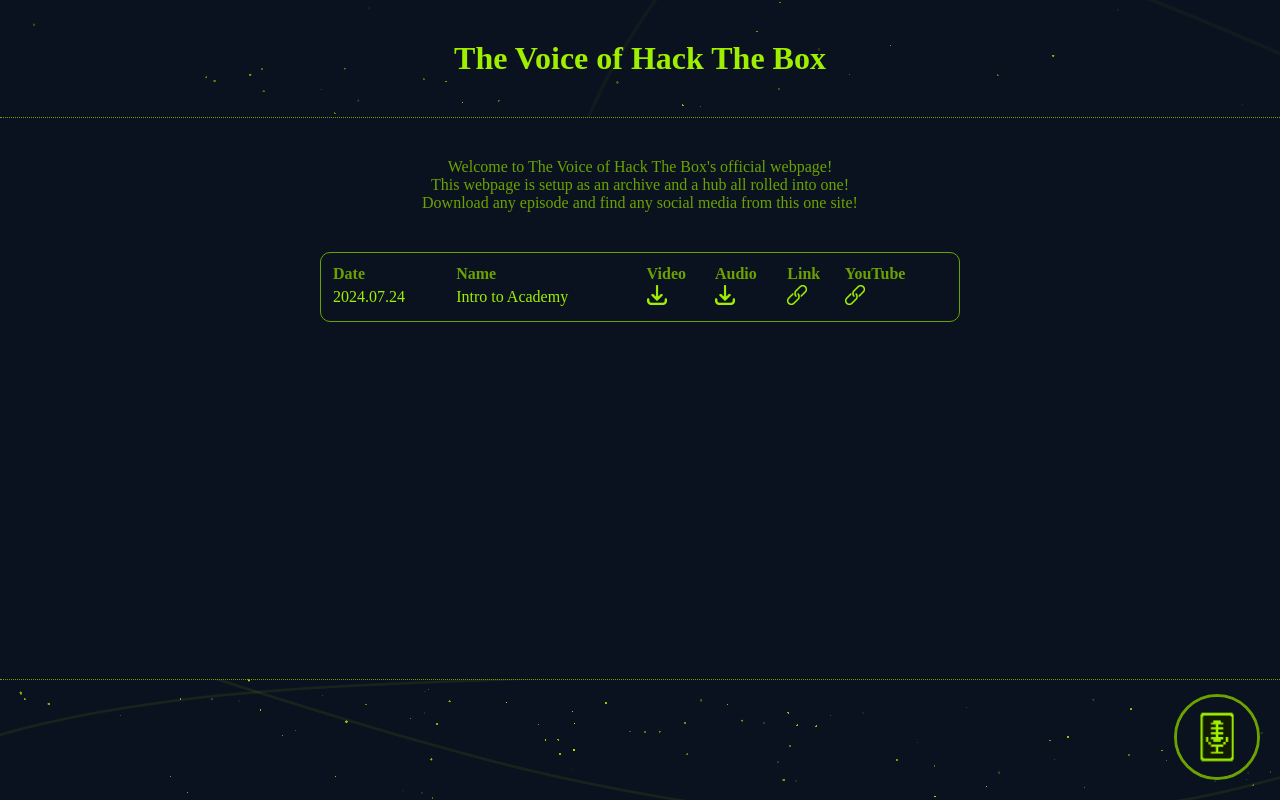
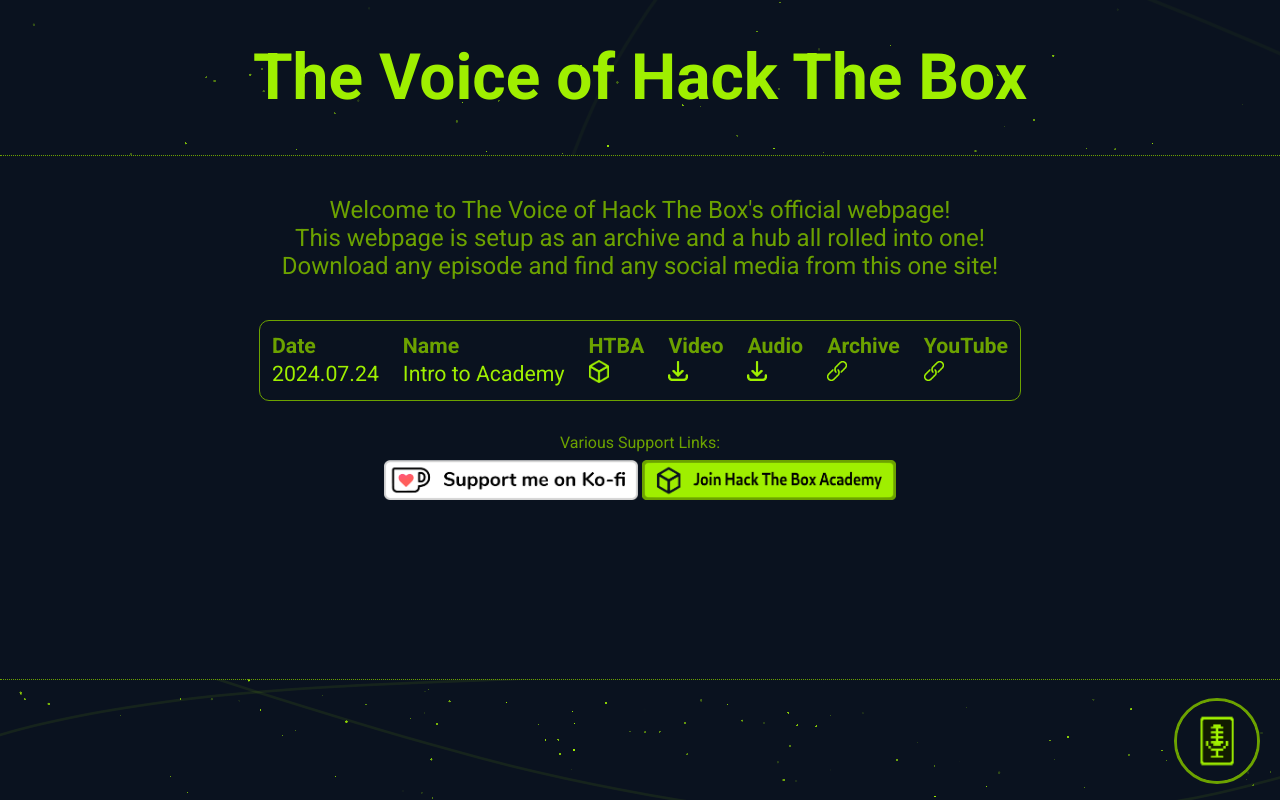
Before and after one commit to VoHTB/VoHTB.github.io, a plain HTML site: page index.html in a window 1280 px wide. Drawn offline with Linux system fonts and the light colour scheme.

Commit message:
New and Shiny

```diff
--- a/index.html
+++ b/index.html
@@ -1,7 +1,12 @@
 <!DOCTYPE html>
+<head>
   <meta charset="UTF-8">
   <meta name="viewport" content="width=device-width, initial-scale=1.0">
-<link rel="icon" type="image/x-icon" href="imgs/VoHTB-logo_1300x1300.png">
+  <link rel="icon" type="image/x-icon" href="imgs/VoHTB-logo_1300x1300.png"> <!-- Favicon Upload-->
+  <link rel="preconnect" href="https://fonts.googleapis.com">
+  <link rel="preconnect" href="https://fonts.gstatic.com" crossorigin>
+  <link href="https://fonts.googleapis.com/css2?family=Roboto:ital,wght@0,100;0,300;0,400;0,500;0,700;0,900;1,100;1,300;1,400;1,500;1,700;1,900&display=swap" rel="stylesheet">
+</head>
 
 <style>
   :root {
@@ -10,23 +15,33 @@
     --background: #0a121f;
   }
 
-  * {margin:0; padding:0;}
+  * {margin:0; padding:0; font-family: "Roboto", sans-serif;}
+  h1 {font-size: 4em;}
 
-  header {text-align: center; padding: 5vh 0 5vh 0; background-image: url("imgs/VoHTB-banner_background.png"); color: var(--cube); border-bottom: 1px var(--cube-30) dotted;}
-  #greeting {text-align: center; color: var(--cube-30); margin: 5vh 0}
+  header {text-align: center; padding: 5vh 0; background-image: url("imgs/VoHTB-banner_background.png"); color: var(--cube); border-bottom: 1px var(--cube-30) dotted;}
 
-  body {background-color: var(--background);}
+  body {background-color: var(--background); overflow-y: scroll;}
 
-  table {width: 50vw; margin: 5vh 25vw; border: 1px var(--cube-30) solid; padding: 10px; border-radius: 10px;}
-  table * {color: var(--cube)}
-  table th {color: var(--cube-30)}
-  th {text-align: left;}
+  #greeting, #table-container, h1 {padding: 0 5vw;}
+  #greeting {text-align: center; color: var(--cube-30); margin: 5vh auto; font-size: 1.5em;}
+
+  #table-container {overflow-x: scroll;}
+  table {border: 1px var(--cube-30) solid; padding: 10px; border-radius: 10px; margin: 0 auto;}
+  table * {color: var(--cube); font-size: 1.1em;}
+  table th {color: var(--cube-30); text-align: left;}
+  table td:empty {width: 20px; min-width: 5px;}
+
+  #support-label {color: var(--cube-30); margin-top: 4vh; text-align: center;}
+  #support-container {overflow: hidden; text-align: center; margin: 1vh 0;}
+  #kofi-link, #join-htba {height: 5vh; cursor: pointer;}
 
   footer {position: fixed; bottom:0; width:100vw; height: 15vh; border-top: 1px var(--cube-30) dotted; background-image: url("imgs/VoHTB-banner_background.png"); background-position: bottom;}
-  #vohtb-logo {height: 10vh; border-radius: 50%; border: 3px var(--cube-30) solid; position: absolute; bottom: 20px; right: 20px;}
-  #kofi-button {position: absolute; bottom: 20px; left: 20px;}
+  #vohtb-logo {height: 10vh; border-radius: 50%; border: 3px var(--cube-30) solid; position: absolute; bottom: 2vh; right: 20px;}
 
+  .smaller-link-logos {height: 2vh;}
   .download-button {width: 20px; cursor: pointer;}
+
+  .cube-span {color: var(--cube);}
 </style>
 
 <html lang="en">
@@ -44,30 +59,54 @@
         Download any episode and find any social media from this one site!
       </p>
     </div>
+    <div id="table-container">
       <table>
         <tr>
           <th>Date</th>
+          <th></th>
           <th>Name</th>
+          <th></th>
+          <th>HTBA</th>
+          <th></th>
           <th>Video</th>
+          <th></th>
           <th>Audio</th>
-        <th>Link</th>
+          <th></th>
+          <th>Archive</th>
+          <th></th>
           <th>YouTube</th>
         </tr>
         <tr>
           <td>2024.07.24</td>
+          <td></td>
           <td>Intro to Academy</td>
+          <td></td>
+          <td><img class="download-button" alt="Intro to Academy Hack The Box Academy Link" onclick="window.location.href='https://academy.hackthebox.com/module/details/15'" src="imgs/Cube-Icon_RGB_1024_edited.png"></td>
+          <td></td>
           <td><img class="download-button" alt="Intro to Academy Video Download" onclick="window.location.href='https://github.com/VoHTB/VoHTB/raw/main/Episodes/Tier%200/Intro%20to%20Academy/Video/Intro%20To%20Academy.mkv?download='" src="imgs/download_icon_green.png"></td>
+          <td></td>
           <td><img class="download-button" alt="Intro to Academy Audio Download" onclick="window.location.href='https://github.com/VoHTB/VoHTB/raw/main/Episodes/Tier%200/Intro%20to%20Academy/Audio/Intro%20To%20Academy.wav?download='" src="imgs/download_icon_green.png"></td>
-        <td><img class="download-button" alt="Intro to Academy Audio Download" onclick="window.location.href='https://github.com/VoHTB/VoHTB/raw/main/Episodes/Tier%200/Intro%20to%20Academy'" src="imgs/hyperlink_icon_green.png"></td>
-        <td><img class="download-button" alt="Intro to Academy Audio Download" onclick="window.location.href='https://youtu.be/D_uqZRRoyk4'" src="imgs/hyperlink_icon_green.png"></td>
+          <td></td>
+          <td><img class="download-button" alt="Intro to Academy GitHub Archive Link" onclick="window.location.href='https://github.com/VoHTB/VoHTB/raw/main/Episodes/Tier%200/Intro%20to%20Academy'" src="imgs/hyperlink_icon_green.png"></td>
+          <td></td>
+          <td><img class="download-button" alt="Intro to Academy YouTube Archive Link" onclick="window.location.href='https://youtu.be/D_uqZRRoyk4'" src="imgs/hyperlink_icon_green.png"></td>
         </tr>
       </table>
+    </div>
+    <p id="support-label">Various Support Links:</p>
+    <div id="support-container">
+      <img id="kofi-link" alt="Support me on Ko-fi" onclick="window.location.href='https://ko-fi.com/thevoiceofhackthebox'" src="imgs/kofi_button_stroke.png">
+      <img id="join-htba" alt="Join Hack The Box Academy" onclick="window.location.href='https://referral.hackthebox.com/mz8Slbo'" src="imgs/join_htba_button.png">
+    </div>
   </body>
+  <br>
+  <br>
+  <br>
+  <br>
+  <br>
+  <br>
+  <br>
   <footer>
-    <div id="kofi-button">
-      <script type='text/javascript' src='https://storage.ko-fi.com/cdn/widget/Widget_2.js'></script>
-      <script type='text/javascript'>kofiwidget2.init('Donate if you can!', '#6ca200', 'N4N310UHLR');kofiwidget2.draw();</script> <!-- Coded in a sweet, sweet cube-30 -->
-    </div>
     <img id="vohtb-logo" alt="The Voice of Hack The Box Logo" src="imgs/VoHTB-logo_1300x1300.png">
   </footer>
 </html>
```
Also changed, not shown: imgs/Cube-Icon_RGB_1024.png (added), imgs/Cube-Icon_RGB_1024_edited.png (added), imgs/join_htba_button.png (added), imgs/kofi_button_stroke.png (added), imgs/kofi_s_logo_nolabel.png (added), imgs/youtubelogo_icon_fullcolor_black.original.jpg (added), 2 other files. Lines whose indentation alone changed are shown as unchanged.
